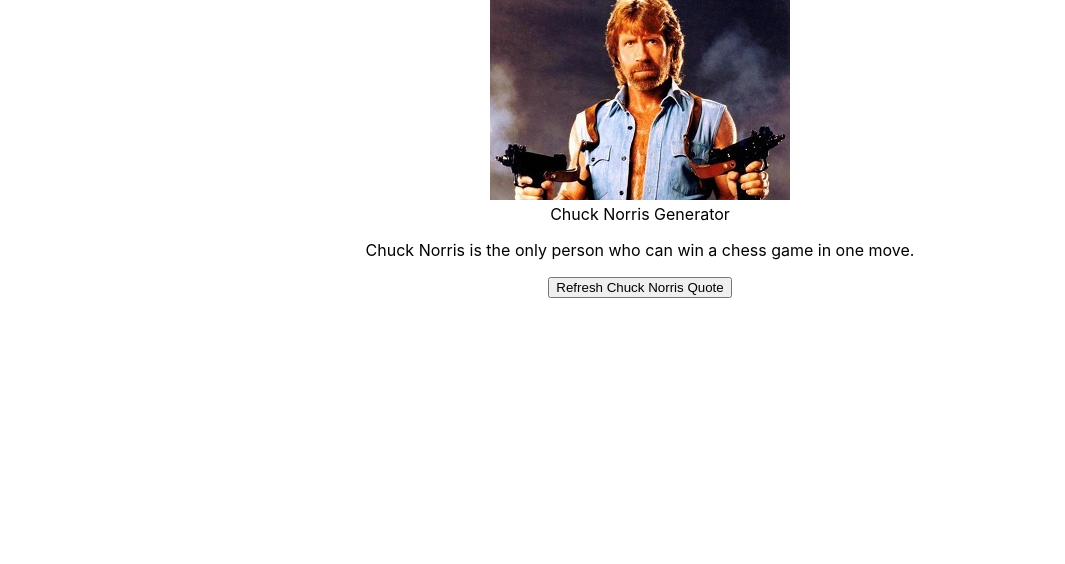
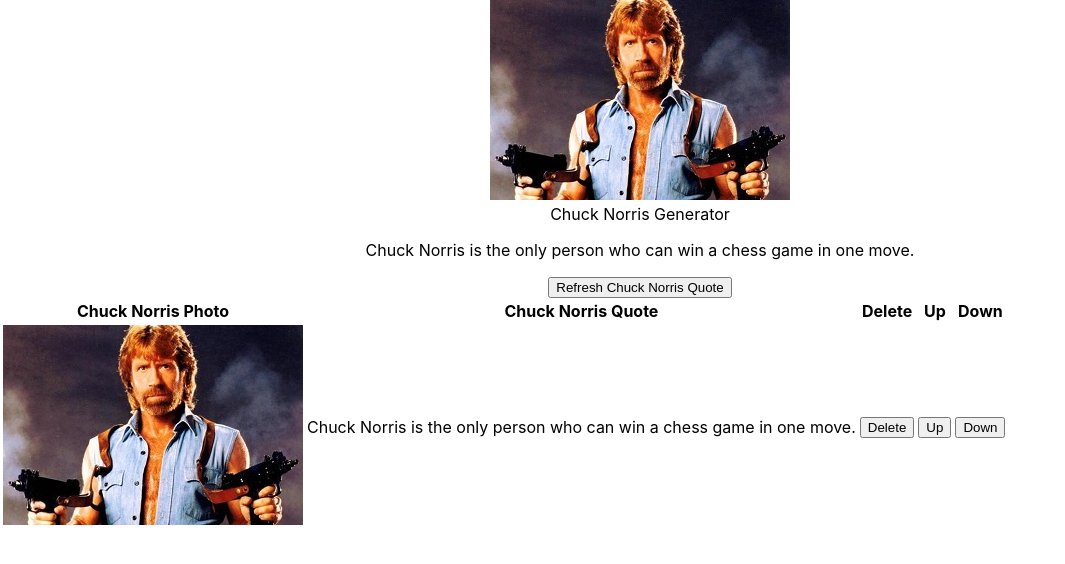
Before and after one commit to GreatDeveloper66/Chuck_Norris_Generator, a React (Create React App) app in the folder client/: page / in a window 1280 px wide. Both pictures are taken after a click on the element 640 px from the left and 250 px from the top of the page. Shown: the top 564 px of the page, without its empty margins (0-1065 px from the left). Built offline with nearby package versions, Linux system fonts and the light colour scheme.

Commit message:
Add Chuck Norris quote and image bars

```diff
--- a/client/src/App.js
+++ b/client/src/App.js
@@ -1,6 +1,6 @@
 import logo from './logo.svg';
 import './App.css';
-import {Button, Container, Row, Card } from 'react-bootstrap'
+import {Button, Container, Row, Card, Table } from 'react-bootstrap'
 import { useState, useEffect } from 'react'
 
 let CNImage1 = require("./images/chuck_norris/chuck-norris1.jpg")
@@ -15,12 +15,12 @@ let CNImage9 = require("./images/chuck_norris/chuck-norris9.jpg")
 let CNImage10 = require("./images/chuck_norris/chuck-norris10.jpg")
 
 let imageArr = [CNImage1,CNImage2,CNImage3,CNImage4,CNImage5,CNImage6,CNImage7,CNImage8,CNImage9,CNImage10]
-let chuckNorrisCards = []
 
 function App() {
   const [randomInt, setRandomint] = useState(1)
     const [norrisQuote, setNorrisQuote ] = useState("Chuck Norris is the only person who can win a chess game in one move.")
     const [ image, setImages ] = useState(imageArr[randomInt])
+    const [ chuckNorrisCards, setChuckNorrisCards ] = useState([])
 
     async function refreshNorris() {
       const response = await fetch('/chucknorrisrandomjoke')
@@ -31,7 +31,15 @@ function App() {
     }
 
     function saveChuckNorrisCard() {
-      chuckNorrisCards.push({norrisQuote, image})
+      const newCards = chuckNorrisCards.slice(0)
+      newCards.push({"norrisQuote": norrisQuote, "image": image})
+      setChuckNorrisCards(newCards)
+    }
+
+    function deleteChuckNorrisCard(index) {
+      const newCards = [...chuckNorrisCards]
+      newCards.splice(index,1)
+      setChuckNorrisCards(newCards)
     }
 
 
@@ -56,6 +64,33 @@ function App() {
               </Card.Body>
           </Card>
         </Row>
+        <Row className="justify-content-md-center">
+          <Table>
+            <thead>
+              <tr>
+                <th>Chuck Norris Photo</th>
+                <th>Chuck Norris Quote</th>
+                <th>Delete</th>
+                <th>Up</th>
+                <th>Down</th>
+              </tr>
+            </thead>
+            <tbody>
+            {
+            chuckNorrisCards.map((elem) => (
+              <tr>
+                <td><img src={elem.image} alt="missing"></img></td>
+                <td>{elem.norrisQuote}</td>
+                <td><button>Delete</button></td>
+                <td><button>Up</button></td>
+                <td><button>Down</button></td>
+              </tr>
+            ))}
+
+              </tbody>
+          </Table>
+
+        </Row>
       </Container>
 
     </div>
```
